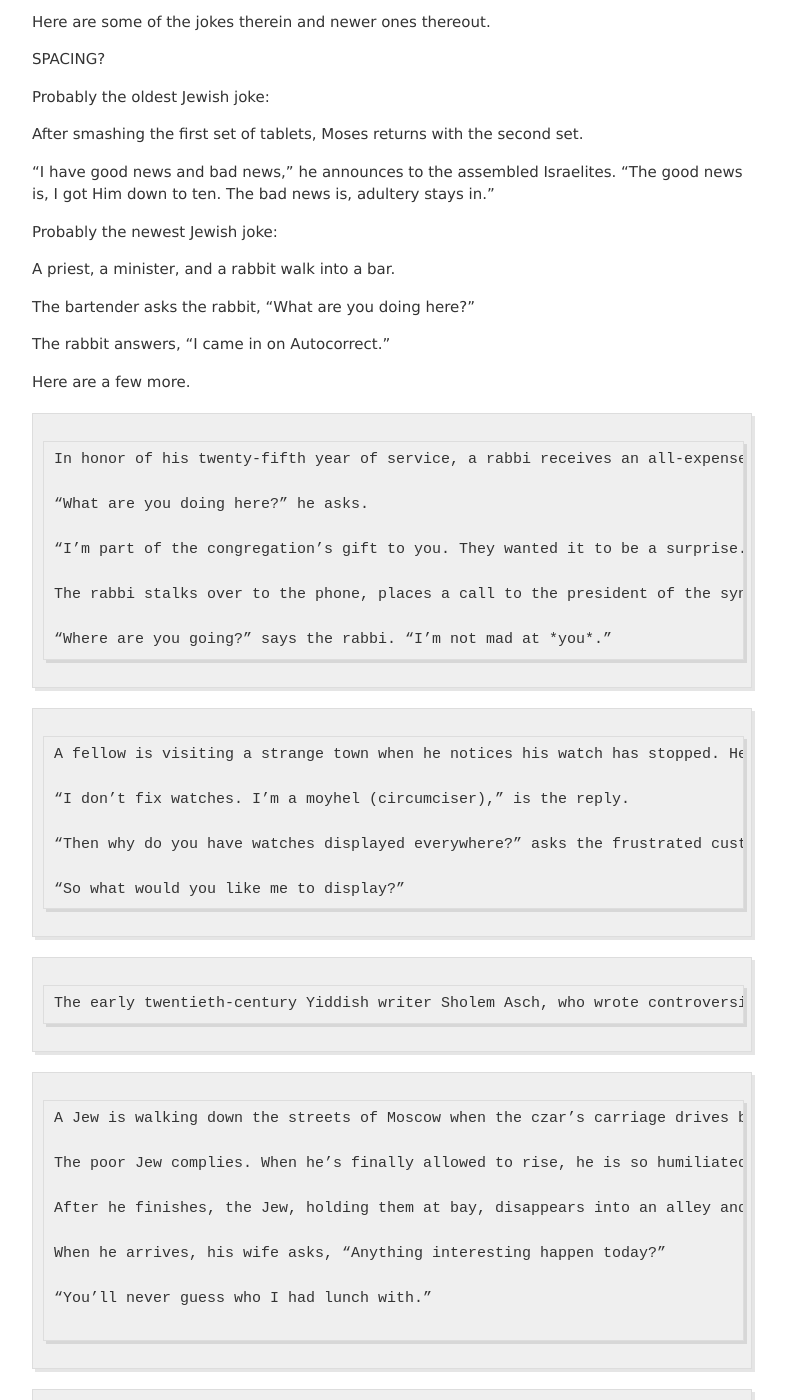
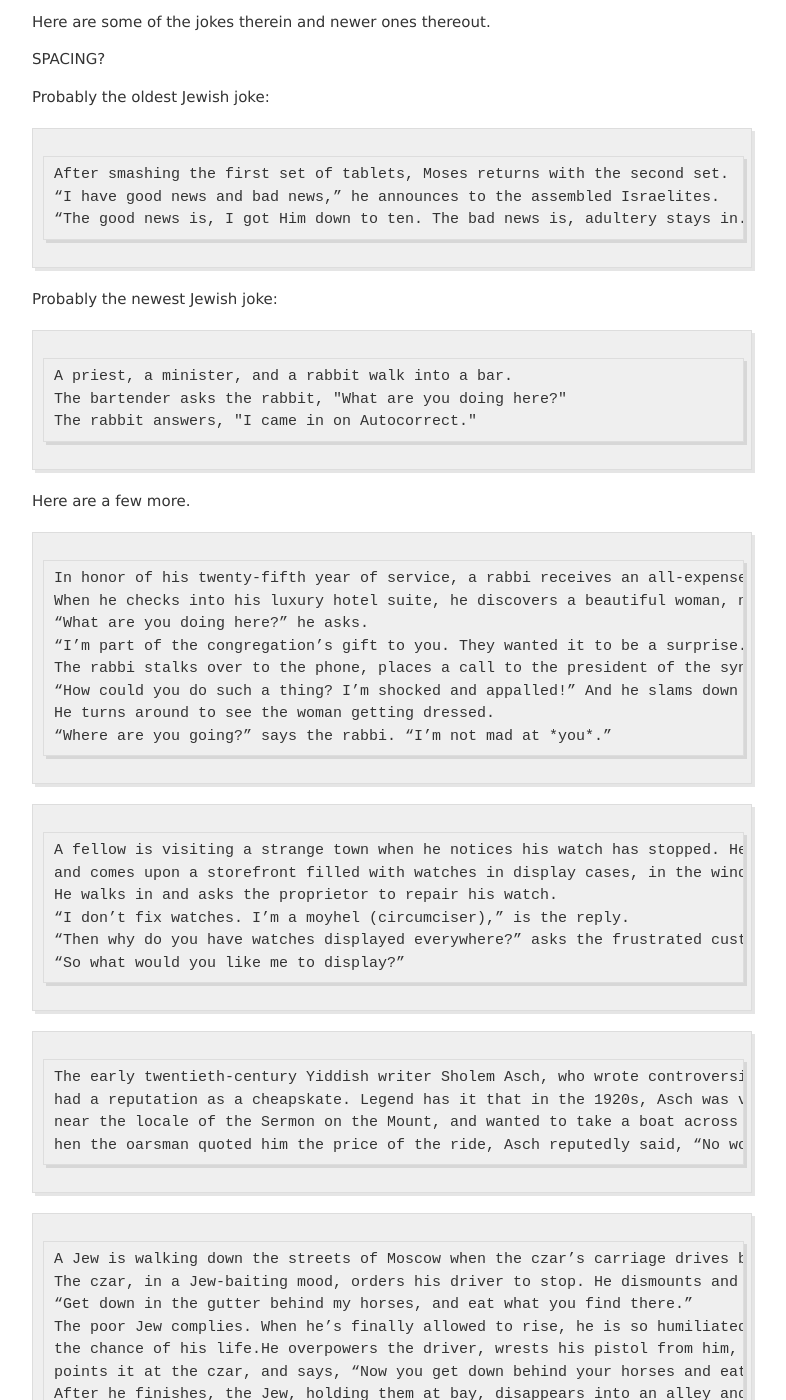
Before and after one commit to jvmallow/jvmallow.github.io, a Jekyll site: the page built from _posts/2025-05-31-Jewish_Humor.md, in a window 1280 px wide and 1400 px high, scrolled down 777 px. Shown: the whole window, without its empty margins (248-1034 px from the left). Built offline with Jekyll 4.4.1, drawn with Linux system fonts in a browser that asks for light colours; a script that is not in the unit is left out; some of the changed text lies outside the part shown.

Commit message:
Update 2025-05-31-Jewish_Humor.md

```diff
--- a/_posts/2025-05-31-Jewish_Humor.md
+++ b/_posts/2025-05-31-Jewish_Humor.md
@@ -23,91 +23,86 @@ SPACING?
 
 Probably the oldest Jewish joke:
 
+~~~
 After smashing the first set of tablets, Moses returns with the second set.
-
-“I have good news and bad news,” he announces to the assembled Israelites. “The good news is, I got Him down to ten. The bad news is, adultery stays in.”
-
+“I have good news and bad news,” he announces to the assembled Israelites.
+“The good news is, I got Him down to ten. The bad news is, adultery stays in.”
+~~~
 Probably the newest Jewish joke:
 
-
+~~~
 A priest, a minister, and a rabbit walk into a bar.
-
 The bartender asks the rabbit, "What are you doing here?"
-
 The rabbit answers, "I came in on Autocorrect."
-
+~~~
 
 Here are a few more.
 
 ~~~
-In honor of his twenty-fifth year of service, a rabbi receives an all-expenses paid trip to Miami from his congregation. When he checks into his luxury hotel suite, he discovers a beautiful woman, naked on the bed.
-
+In honor of his twenty-fifth year of service, a rabbi receives an all-expenses paid trip to Miamifrom his congregation.
+When he checks into his luxury hotel suite, he discovers a beautiful woman, naked on the bed.
 “What are you doing here?” he asks.
-
 “I’m part of the congregation’s gift to you. They wanted it to be a surprise.”
-
-The rabbi stalks over to the phone, places a call to the president of the synagogue, and proceeds to berate him. “How could you do such a thing? I’m shocked and appalled!” And he slams down the phone. He turns around to see the woman getting dressed.
-
+The rabbi stalks over to the phone, places a call to the president of the synagogue, and proceeds to berate him.
+“How could you do such a thing? I’m shocked and appalled!” And he slams down the phone.
+He turns around to see the woman getting dressed.
 “Where are you going?” says the rabbi. “I’m not mad at *you*.”
 ~~~
 
 ~~~
-A fellow is visiting a strange town when he notices his watch has stopped. He walks down the main street and comes upon a storefront filled with watches in display cases, in the windows, and on the walls. He walks in and asks the proprietor to repair his watch.
-
+A fellow is visiting a strange town when he notices his watch has stopped. He walks down the main street
+and comes upon a storefront filled with watches in display cases, in the windows, and on the walls.
+He walks in and asks the proprietor to repair his watch.
 “I don’t fix watches. I’m a moyhel (circumciser),” is the reply.
-
 “Then why do you have watches displayed everywhere?” asks the frustrated customer.
-
 “So what would you like me to display?”
 ~~~
 
 ~~~
-The early twentieth-century Yiddish writer Sholem Asch, who wrote controversial novels about Jesus and Mary, had a reputation as a cheapskate. Legend has it that in the 1920s, Asch was visiting the Sea of Galilee, near the locale of the Sermon on the Mount, and wanted to take a boat across to the other side. When the oarsman quoted him the price of the ride, Asch reputedly said, “No wonder Jesus walked!”
+The early twentieth-century Yiddish writer Sholem Asch, who wrote controversial novels about Jesus and Mary,
+had a reputation as a cheapskate. Legend has it that in the 1920s, Asch was visiting the Sea of Galilee,
+near the locale of the Sermon on the Mount, and wanted to take a boat across to the other side. W
+hen the oarsman quoted him the price of the ride, Asch reputedly said, “No wonder Jesus walked!”
 ~~~
 
 ~~~
-A Jew is walking down the streets of Moscow when the czar’s carriage drives by. The czar, in a Jew-baiting mood, orders his driver to stop. He dismounts and tells the Jew, “Get down in the gutter behind my horses, and eat what you find there.”
-
-The poor Jew complies. When he’s finally allowed to rise, he is so humiliated that he takes the chance of his life. He overpowers the driver, wrests his pistol from him, points it at the czar, and says, “Now you get down behind your horses and eat what’s there.” The czar complies.
-
+A Jew is walking down the streets of Moscow when the czar’s carriage drives by.
+The czar, in a Jew-baiting mood, orders his driver to stop. He dismounts and tells the Jew,
+“Get down in the gutter behind my horses, and eat what you find there.”
+The poor Jew complies. When he’s finally allowed to rise, he is so humiliated that he takes
+the chance of his life.He overpowers the driver, wrests his pistol from him,
+points it at the czar, and says, “Now you get down behind your horses and eat what’s there.” The czar complies.
 After he finishes, the Jew, holding them at bay, disappears into an alley and runs off home.
-
 When he arrives, his wife asks, “Anything interesting happen today?”
-
 “You’ll never guess who I had lunch with.”
 
 ~~~
 
 ~~~
-A Catholic church adjoins a synagogue. Each congregation wants to show how well it treats its clergyman. The Catholics take up a collection and buy their priest a Mercedes. The Jews buy their rabbi a Jaguar. The priest goes out to his Mercedes and sprinkles it with holy water. The rabbi goes out to his Jaguar and saws two inches off the tailpipe.
+A Catholic church adjoins a synagogue. Each congregation wants to show how well it treats its clergyman.
+The Catholics take up a collection and buy their priest a Mercedes. The Jews buy their rabbi a Jaguar.
+The priest goes out to his Mercedes and sprinkles it with holy water.
+The rabbi goes out to his Jaguar and saws two inches off the tailpipe.
 ~~~
 
 ~~~
-Mrs. Yoshimura, a Japanese senior citizen on her first trip to America, comes into Macy’s Department store in Manhattan. She walks up to Mrs. Cohen, a Jewish saleslady about her own age, and says, “Excuse me, can you tell me where the cosmetics department is?”
+Mrs. Yoshimura, a Japanese senior citizen on her first trip to America, comes into
+ Macy’s Department store in Manhattan. She walks up to Mrs. Cohen, a Jewish saleslady
+about her own age,and asks, “Can you tell me where the cosmetics department is?”
 “Oh,” says Mrs. Cohen, “Pearl Harbor you could find?”
 ~~~
 
 ~~~
 Mollie and Morrie are taking a bus tour of New York City.
-
 “This is the famous Vanderbilt Mansion,” says the guide.
-
 “Cornelius Vanderbilt?” asks Morrie.
-
 “No,” replies the guide, “William Vanderbilt.”
-
 They go further and stop at another beautiful building.
-
 “And this is the Astor Mansion,” says the guide.
-
 “John Jacob Astor?” asks Morrie.
-
 “No, Vincent Astor,” says the guide.
-
 Finally, the bus stops in front of a beautiful church.
-
 “And this is the famous Christ Church,” says the guide.
-
 Mollie grabs Morrie’s arm and mutters, “Don't you open your mouth."
 ~~~
 
```
